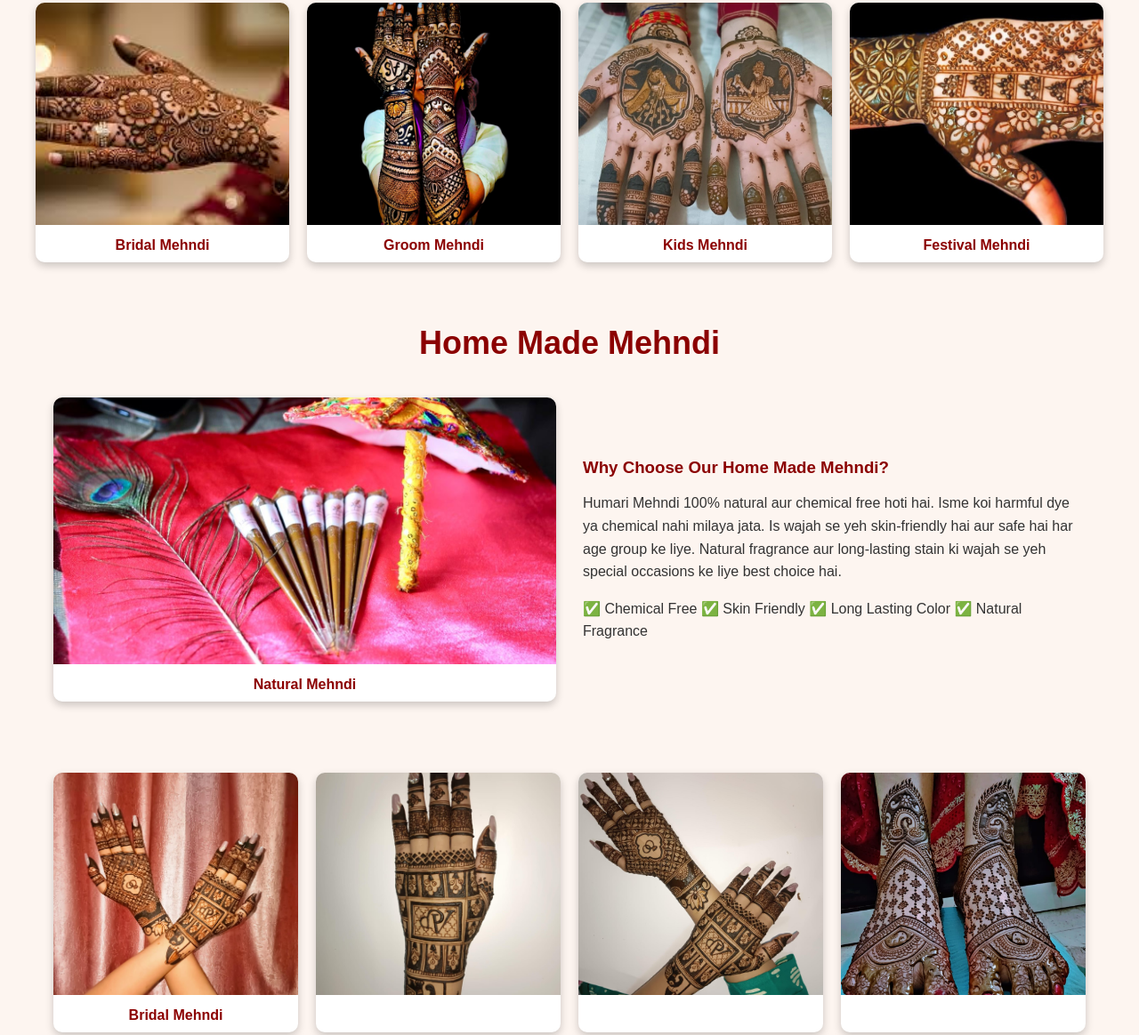
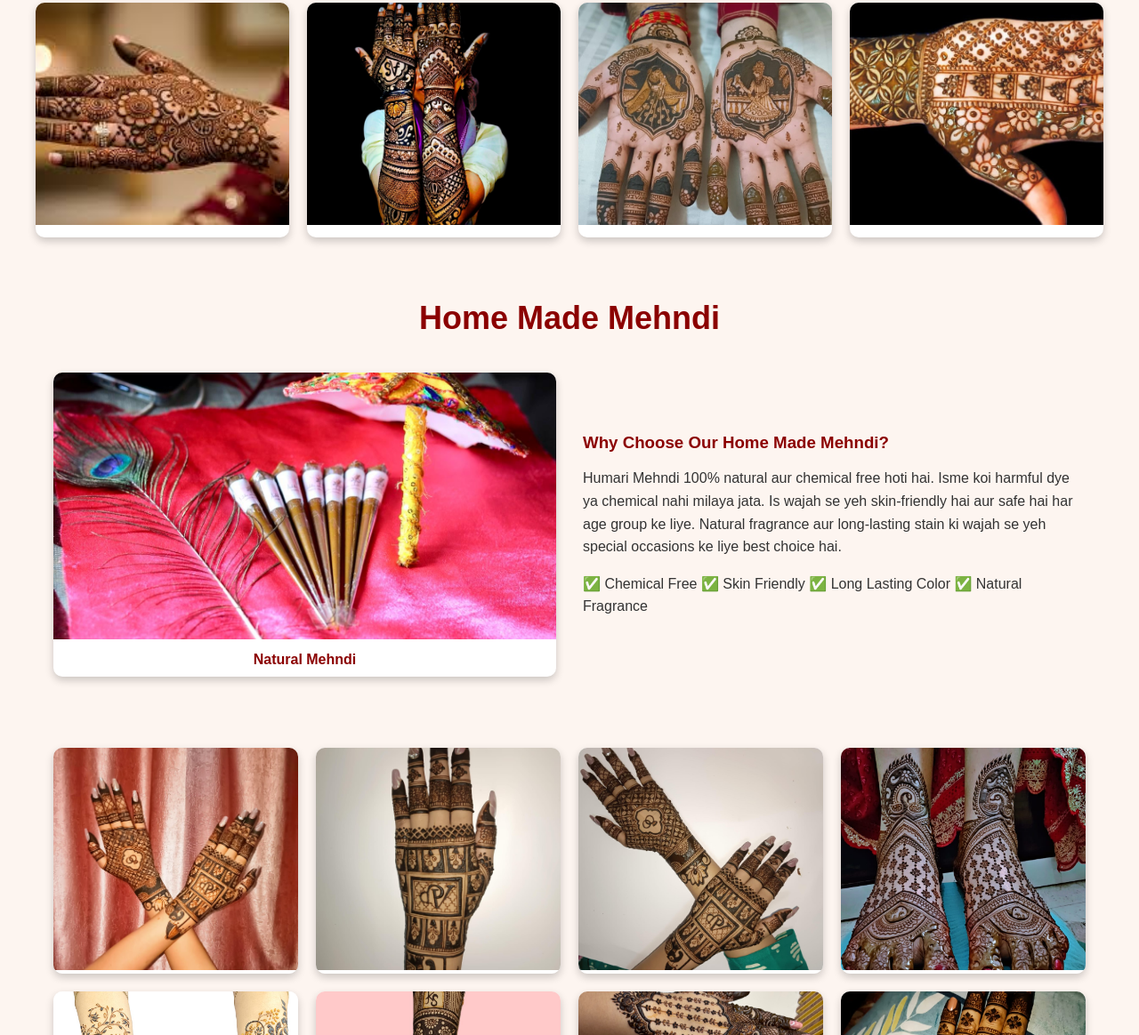
Before and after one commit to pranshusavita00-rgb/anshika_mehndei_artist, a plain HTML site: page gallery.html in a window 1280 px wide. Shown: the part 685-1849 px from the top of the page at 89% size. Drawn offline with Linux system fonts and the light colour scheme.

Commit message:
Update gallery.html

```diff
--- a/gallery.html
+++ b/gallery.html
@@ -229,19 +229,19 @@
 
       <div class="gallery-card">
         <img src="images.jpg" alt="Bridal Mehndi">
-        <h4>Bridal Mehndi</h4>
+        <h4></h4>
       </div>
       <div class="gallery-card">
         <img src="img 2.jpeg" alt="Groom Mehndi">
-        <h4>Groom Mehndi</h4>
+        <h4></h4>
       </div>
       <div class="gallery-card">
         <img src="groom.jpeg" alt="Kids Mehndi">
-        <h4>Kids Mehndi</h4>
+        <h4></h4>
       </div>
       <div class="gallery-card">
         <img src="header1.jpeg" alt="Festival Mehndi">
-        <h4>Festival Mehndi</h4>
+        <h4></h4>
       </div>
       </div>
       <!-- About + Card Section -->
@@ -279,7 +279,7 @@
 
       <div class="gallery-card">
         <img src="1.jpeg" alt="Bridal Mehndi">
-        <h4>Bridal Mehndi</h4>
+
       </div>
       <div class="gallery-card">
         <img src="2.jpeg" alt="Groom Mehndi">
```
